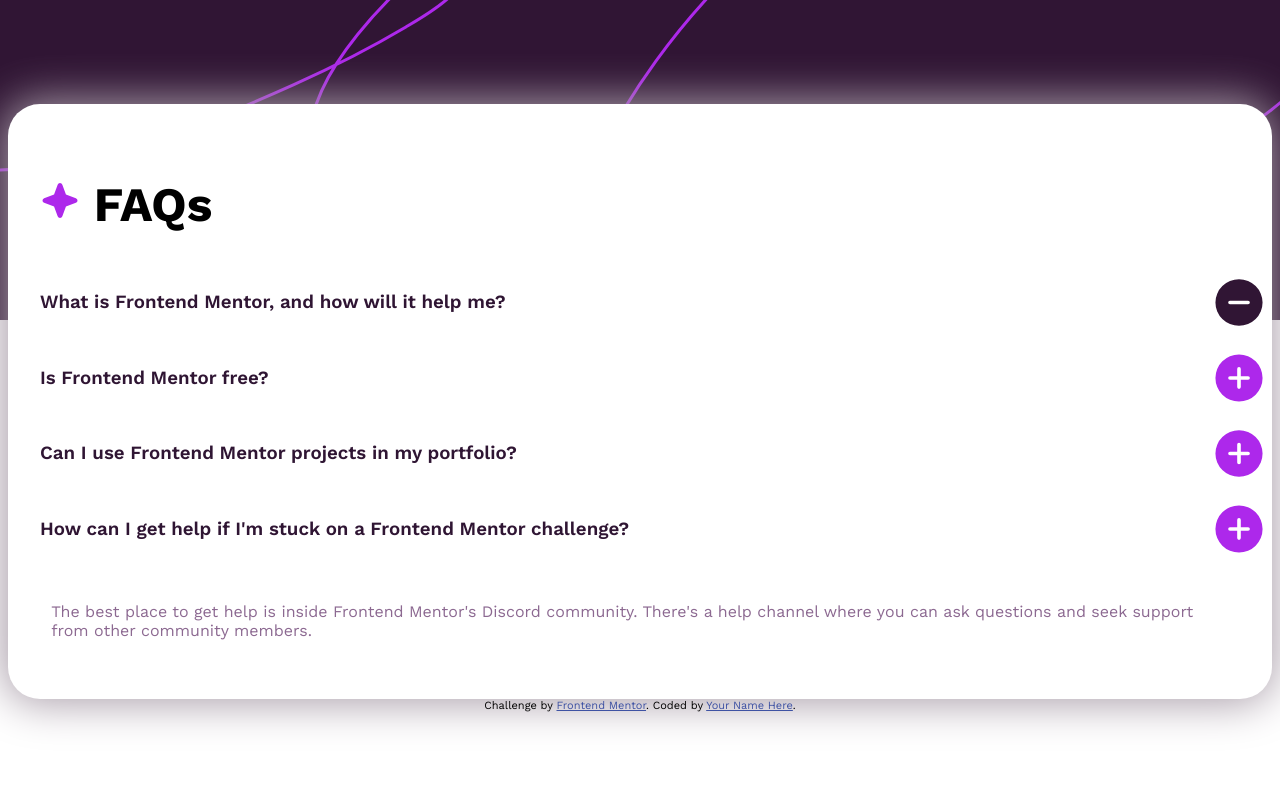
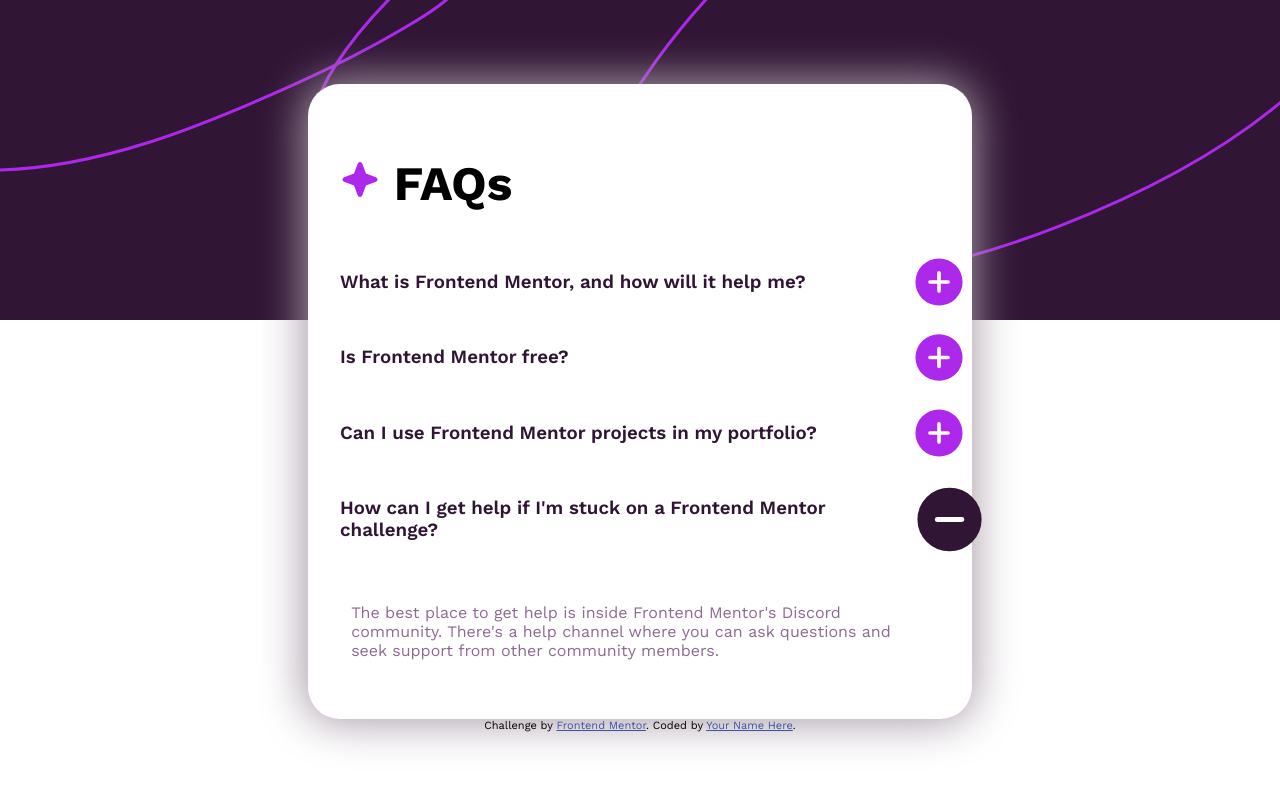
Before and after one commit to divine11111111/faq-accordion-main, a plain HTML site: page index.html in a window 1280 px wide. Both pictures are taken after a click on the element 639 px from the left and 574 px from the top of the page. Drawn offline with nearby package versions, Linux system fonts and the light colour scheme.

Commit message:
corrections in javascript code

```diff
--- a/index.html
+++ b/index.html
@@ -39,9 +39,9 @@
             <div class="question">
                <h3>What is Frontend Mentor, and how will it help me?</h3>
                <div class="open-close">
-                  <img id="plus" src="assets/images/icon-plus.svg" alt="plus" />
+                  <img class="plus" src="assets/images/icon-plus.svg" alt="plus" />
                   <img
-                     id="minus"
+                     class="minus"
                      src="assets/images/icon-minus.svg"
                      alt="minus"
                   />
@@ -61,9 +61,9 @@
             <div class="question">
                <h3>Is Frontend Mentor free?</h3>
                <div class="open-close">
-                  <img id="plus" src="assets/images/icon-plus.svg" alt="plus" />
+                  <img class="plus" src="assets/images/icon-plus.svg" alt="plus" />
                   <img
-                     id="minus"
+                     class="minus"
                      src="assets/images/icon-minus.svg"
                      alt="minus"
                   />
@@ -83,9 +83,9 @@
             <div class="question">
                <h3>Can I use Frontend Mentor projects in my portfolio?</h3>
                <div class="open-close">
-                  <img id="plus" src="assets/images/icon-plus.svg" alt="plus" />
+                  <img class="plus" src="assets/images/icon-plus.svg" alt="plus" />
                   <img
-                     id="minus"
+                     class="minus"
                      src="assets/images/icon-minus.svg"
                      alt="minus"
                   />
@@ -107,9 +107,9 @@
                   challenge?
                </h3>
                <div class="open-close">
-                  <img id="plus" src="assets/images/icon-plus.svg" alt="plus" />
+                  <img class="plus" src="assets/images/icon-plus.svg" alt="plus" />
                   <img
-                     id="minus"
+                     class="minus"
                      src="assets/images/icon-minus.svg"
                      alt="minus"
                   />
--- a/script.js
+++ b/script.js
@@ -6,17 +6,24 @@
 let answer = question.nextElementSibling;
 answer.classList.toggle("close");
 
-let plus = document.querySelector("#plus");
-let minus = document.querySelector("#minus");
+//change icon
+     let plusIcon = question.querySelectorAll(".plus");
+     let minusIcon = question.querySelectorAll(".minus");
 
-//change icon
+     plusIcon.forEach((icon) => {
+        if (answer.classList.contains("close")) {
+           icon.style.display = "block"; // Show plus icon
+        } else {
+           icon.style.display = "none"; // Hide plus icon
+        }
+     });
 
-      if (answer.classList.contains("close")) {
-         plus.style.display = "block"; // Show plus icon
-         minus.style.display = "none"; // Hide minus icon
-      } else {
-         plus.style.display = "none"; // Hide plus icon
-         minus.style.display = "block"; // Show minus icon
-      }
+     minusIcon.forEach((icon) => {
+        if (answer.classList.contains("close")) {
+           icon.style.display = "none"; // Hide minus icon
+        } else {
+           icon.style.display = "block"; // Show minus icon
+        }
+     });
    })
 })
--- a/style.css
+++ b/style.css
@@ -13,10 +13,18 @@
 }
 
 .container {
+   max-width: 100%;
+   width: 600px;
    border-radius: 2rem;
    padding: 2rem;
    box-shadow: -1px 0px 44px 4px rgba(168,156,168,1);
    background-color: hsl(0, 0%, 100%);
+}
+
+@media screen and (max-width: 768px) {
+   .container {
+      width: 300px;
+   }
 }
 
 .con-head {
@@ -56,11 +64,11 @@
    display: none;
 }
 
-#plus {
+.plus {
    display: block;
 }
 
-#minus {
+.minus {
    display: none;
 }
 
```
